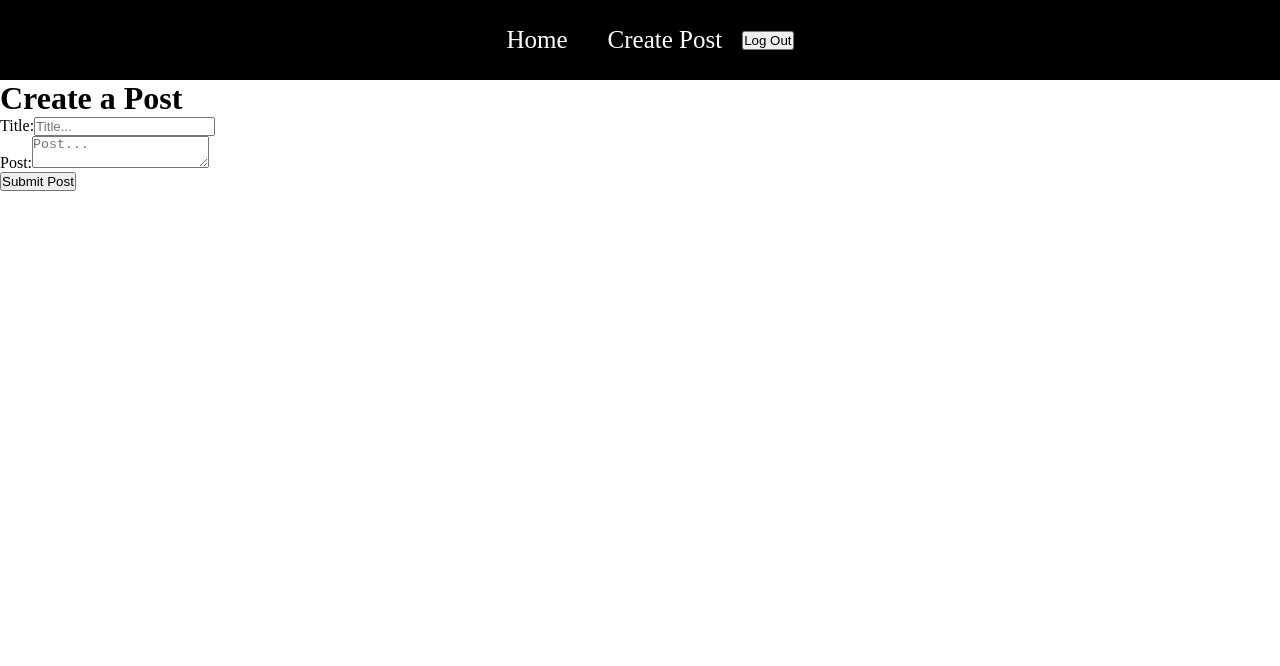
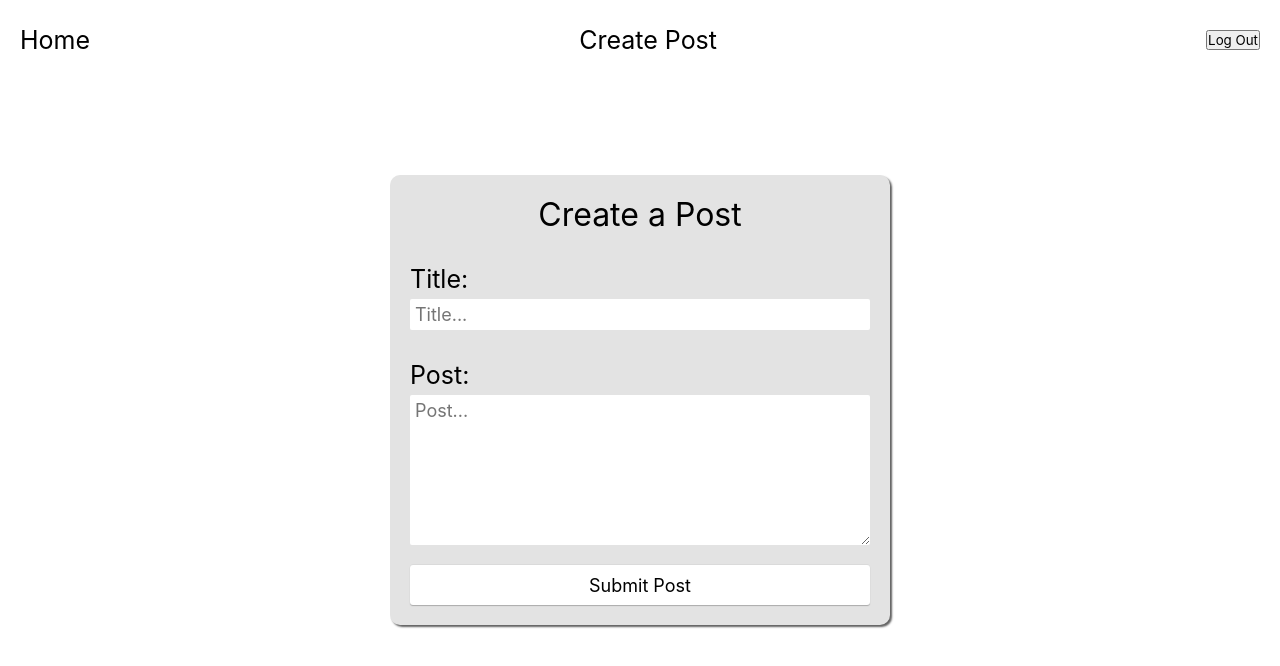
Before and after one commit to nicklona17/trading-blog, a React (Create React App) app: page /createpost in a window 1280 px wide. Shown: the top 666 px of the page. Built offline with nearby package versions, Linux system fonts and the light colour scheme; no server answers; sample sign-in values are in the browser's storage.

Commit message:
site design

```diff
--- a/public/index.html
+++ b/public/index.html
@@ -8,7 +8,7 @@
       name="description"
       content="Web site created using create-react-app"
     />
-    <title>Nick's Trading Blog</title>
+    <title>Lona Trading Blog</title>
   </head>
   <body>
     <noscript>You need to enable JavaScript to run this app.</noscript>
--- a/src/App.css
+++ b/src/App.css
@@ -2,21 +2,61 @@
   box-sizing: border-box;
   margin: 0;
   padding: 0;
+  font-family: -apple-system, BlinkMacSystemFont, "Segoe UI", Roboto, Oxygen,
+      Ubuntu, Cantarell, "Fira Sans", "Droid Sans", "Helvetica Neue", sans-serif;
 }
 
 nav {
   margin: 0;
+  padding: 0 20px;
   width: 100%;
   height: 80px;
-  background-color: black;
   display: flex;
-  justify-content: center;
+  justify-content: space-between;
   align-items: center;
 }
 
 a {
-  color: white;
+  color: black;
   text-decoration: none;
-  margin: 20px;
   font-size: 25px;
 }
+
+a:hover {
+  color: rgb(42, 42, 42);
+  text-decoration: underline;
+}
+
+.logOutButton {
+  padding: 3px;
+  border-radius: 3px;
+  box-shadow: 0 -1px 0 rgba(0, 0, 0, 0.04), 0 1px 1px rgba(0, 0, 0, 0.25);
+  color: #757575;
+  font-size: 20px;
+  font-weight: 500;
+  border: none;
+  cursor: pointer;
+  transition: background-color 0.3s, box-shadow 0.3s;
+  background-color: white;
+}
+
+.logOutButton:hover {
+  box-shadow: 0 -1px 0 rgba(0, 0, 0, 0.04), 0 2px 4px rgba(0, 0, 0, 0.25);
+}
+
+.logOutButton:active {
+  background-color: #eeeeee;
+}
+
+.logOutButton:focus {
+  outline: none;
+  box-shadow: 0 -1px 0 rgba(0, 0, 0, 0.04), 0 2px 4px rgba(0, 0, 0, 0.25),
+    0 0 0 3px #c8dafc;
+}
+
+.logOutButton:disabled {
+  filter: grayscale(100%);
+  background-color: #ebebeb;
+  box-shadow: 0 -1px 0 rgba(0, 0, 0, 0.04), 0 1px 1px rgba(0, 0, 0, 0.25);
+  cursor: not-allowed;
+}
--- a/src/components/createPost/CreatePost.jsx
+++ b/src/components/createPost/CreatePost.jsx
@@ -29,7 +29,7 @@ const CreatePost = ({ isAuth }) => {
 
   return (
     <div className='createPostPage'>
-        <div className='cpContainer'>
+        <div className='createPostContainer'>
             <h1>Create a Post</h1>
             <div className='inputGroup'>
                 <label>Title:</label>
--- a/src/components/createPost/createPost.css
+++ b/src/components/createPost/createPost.css
@@ -0,0 +1,84 @@
+.createPostPage {
+    width: 100%;
+    height: calc(100vh - 80px);
+    display: grid;
+    place-items: center;
+    padding-bottom: 80px;
+}
+
+.createPostContainer {
+    width: 500px;
+    height: auto;
+    padding: 20px;
+    background-color: rgb(227, 227, 227);
+    display: flex;
+    flex-direction: column;
+    box-shadow: 2px 2px 2px 0px rgb(97, 97, 97);
+    border-radius: 10px;
+}
+
+.createPostContainer h1 {
+    text-align: center;
+    font-weight: 400;
+}
+
+.createPostContainer label {
+    font-size: 25px;
+}
+
+
+.createPostContainer .inputGroup {
+    margin-top: 30px;
+    display: flex;
+    flex-direction: column;
+}
+
+.inputGroup input,
+.inputGroup textarea {
+    font-size: 18px;
+    border: none;
+    border-radius: 2px;
+    padding: 5px;
+    margin-top: 5px;
+}
+
+.inputGroup input {
+
+}
+
+.inputGroup textarea {
+    height: 150px;
+}
+
+.createPostContainer button {
+    margin-top: 20px;
+    height: 40px;
+    border: none;
+    cursor: pointer;
+    font-size: 18px;
+    border-radius: 3px;
+    box-shadow: 0 -1px 0 rgba(0, 0, 0, 0.04), 0 1px 1px rgba(0, 0, 0, 0.25);
+    transition: background-color 0.3s, box-shadow 0.3s;
+    background-color: white;
+  }
+
+ .createPostContainer button:hover {
+    box-shadow: 0 -1px 0 rgba(0, 0, 0, 0.04), 0 2px 4px rgba(0, 0, 0, 0.25);
+  }
+
+  .createPostContainer button:active {
+    background-color: #eeeeee;
+  }
+
+  .createPostContainer button:focus {
+    outline: none;
+    box-shadow: 0 -1px 0 rgba(0, 0, 0, 0.04), 0 2px 4px rgba(0, 0, 0, 0.25),
+    0 0 0 3px #c8dafc;
+  }
+
+  .createPostContainer button:disabled {
+    filter: grayscale(100%);
+    background-color: #ebebeb;
+    box-shadow: 0 -1px 0 rgba(0, 0, 0, 0.04), 0 1px 1px rgba(0, 0, 0, 0.25);
+    cursor: not-allowed;
+  }
--- a/src/components/home/Home.jsx
+++ b/src/components/home/Home.jsx
@@ -1,4 +1,4 @@
-import React, { useEffect, useState } from 'react';
+import React, { useEffect, useState, useCallback } from 'react';
 import './home.css';
 import { getDocs, collection, deleteDoc, doc } from 'firebase/firestore';
 import { auth, db } from '../../firebase-config';
@@ -7,18 +7,22 @@ const Home = ({ isAuth }) => {
   const [postLists, setPostLists] = useState([]);
   const postsCollectionRef = collection(db, "posts");
 
+  const deletePost = useCallback(async (id) => {
+    const postDoc = doc(db, "posts", id);
+    await deleteDoc(postDoc);
+  }, []);
   useEffect(() => {
     const getPosts = async () => {
-      const data = await getDocs(postsCollectionRef);
-      setPostLists(data.docs.map((doc) => ({ ...doc.data(), id: doc.id })));
-    }
+      try {
+        const data = await getDocs(postsCollectionRef);
+        setPostLists(data.docs.map((doc) => ({ ...doc.data(), id: doc.id })));
+      } catch (error) {
+        console.log(error);
+      }
+    };
     getPosts();
-  });
+  }, [deletePost]);
 
-  const deletePost = async (id) => {
-    const postDoc = doc(db, "posts", id);
-    await deleteDoc(postDoc);
-  }
   return (
     <div className='homePage'>
         {postLists.map((post) => {
@@ -26,16 +30,17 @@ const Home = ({ isAuth }) => {
             <div className='post'>
               <div className='postHeader'>
                 <div className="title">
-                  <h1> {post.title} </h1>
+                  <h1> {post.title} hey </h1>
                 </div>
                 <div className="deletePost">
                   {isAuth && post.author.id === auth.currentUser.uid && (
                     <button
+                      className='deletePostButton'
                       onClick={() => {
                         deletePost(post.id);
                       }}
                     >
-                      delete
+                      Delete
                     </button>
                   )}
                 </div>
@@ -43,9 +48,9 @@ const Home = ({ isAuth }) => {
               <div className="postTextContainer">
                 {post.postText}
               </div>
-              <h3>
+              <h4>
                 {post.author.name}
-              </h3>
+              </h4>
             </div>
           )
         })}
--- a/src/components/home/home.css
+++ b/src/components/home/home.css
@@ -0,0 +1,23 @@
+.homePage {
+    margin: 30px;
+}
+
+.post {
+    margin: 20px;
+    padding: 20px;
+    box-shadow: 2px 2px 2px 2px rgb(97, 97, 97);
+    border-radius: 10px;
+}
+
+.postHeader {
+    display: flex;
+    justify-content: space-between;
+}
+
+.postTextContainer {
+    padding: 15px 0;
+}
+
+.deletePostButton {
+    padding: 3px;
+}
--- a/src/components/login/Login.jsx
+++ b/src/components/login/Login.jsx
@@ -17,7 +17,6 @@ const Login = ({ setIsAuth }) => {
 
   return (
     <div className='loginPage'>
-        <p>Sign In With Google to Continue</p>
         <button className='login-with-google-btn' onClick={signInWithGoogle}>Sign in with Google</button>
     </div>
   )
```
Also changed, not shown: src/components/login/login.css (+46 -0 lines).
